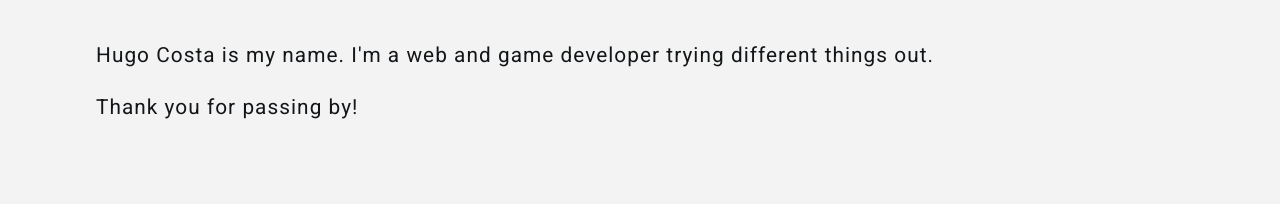
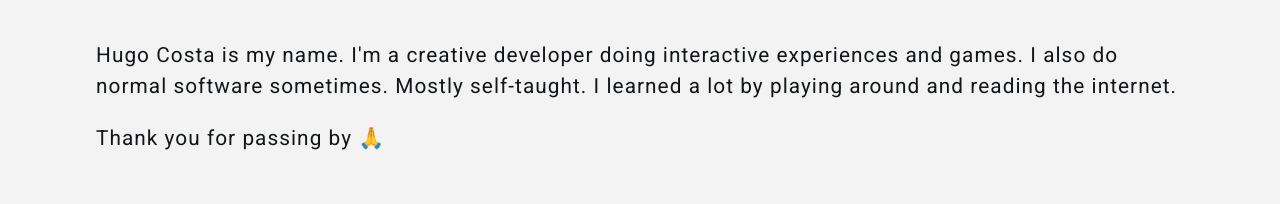
Before and after one commit to hug0hq/hug0.space, a React (Create React App) app: page / in a window 1280 px wide. Shown: the part 1060-1264 px from the top of the page. Built offline with nearby package versions, Linux system fonts and the light colour scheme.

Commit message:
🔫 new content + about changed

```diff
--- a/public/index.html
+++ b/public/index.html
@@ -11,7 +11,7 @@
   <meta name="apple-mobile-web-app-capable" content="yes">
 
   <meta name="theme-color" content="#131618" />
-  <meta name="description" content="Creative coder and game developer o_o" />
+  <meta name="description" content="Creative developer doing interactive experiences and games o_o" />
   <link rel="apple-touch-icon" href="%PUBLIC_URL%/logo192.png" />
   <!--
       manifest.json provides metadata used when your web app is installed on a
--- a/src/App.js
+++ b/src/App.js
@@ -89,8 +89,8 @@ const App = () => {
             <h3>Short version</h3>
           </header>
           <div className="txt">
-            <p style={{ marginTop: 0 }}>Hugo Costa is my name. I'm a web and game developer trying different things out.</p>
-            <p>Thank you for passing by! {/* <span className="emo">🦾</span> */}</p>
+            <p style={{ marginTop: 0 }}>Hugo Costa is my name. I'm a creative developer doing interactive experiences and games. I also do normal software sometimes. Mostly self-taught. I learned a lot by playing around and reading the internet.</p>
+            <p>Thank you for passing by 🙏 {/* <span className="emo">🦾</span> */}</p>
           </div>
         </div>
       </section>
--- a/src/containers/ga-group.js
+++ b/src/containers/ga-group.js
@@ -7,6 +7,9 @@ import { A1, A2, /* A3, A4, A5, A6, */ A7, /* A8, A9, A10 */ } from '../p5'
 export const GaGroup = (props) => {
     return (
         <>
+            <GaCard linkColor="#000" href="https://editor.p5js.org/hug0Hq/sketches/qSd-4t2Wt">
+                <Image className="im" cloudName="hug0" publicId="go-sqrgradient1" crop="scale" />
+            </GaCard>
             <GaCard href="https://editor.p5js.org/hug0Hq/sketches/acMx6vOG4">
                 <A1 className="im"></A1>
             </GaCard>
```
